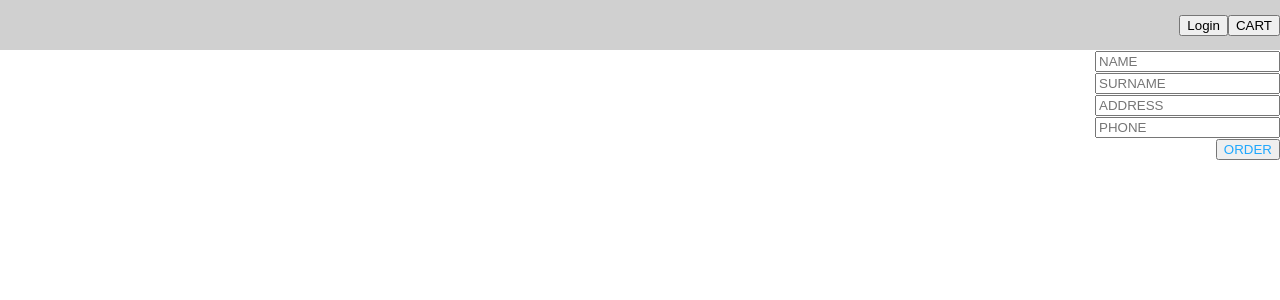
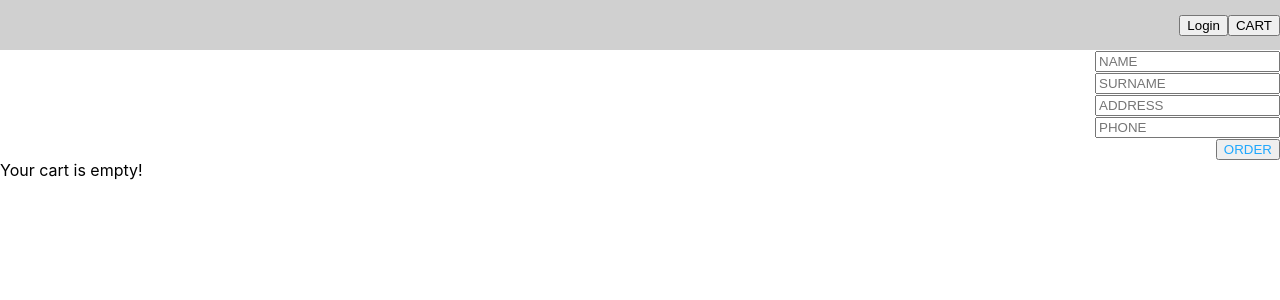
Before and after one commit to Paskinho/store, a React (Create React App) app: page /cart in a window 1280 px wide. Shown: the top 300 px of the page. Built offline with nearby package versions, Linux system fonts and the light colour scheme.

Commit message:
Some refactoring with routes

```diff
--- a/src/features/cart/Cart.tsx
+++ b/src/features/cart/Cart.tsx
@@ -17,6 +17,7 @@ export const Cart = () => {
  const initialValue = {firstName:''}
 
     return (
+        <div>
         <Formik initialValues={initialValue} onSubmit={()=> {
             console.log('successfully')
         }}
@@ -39,5 +40,10 @@ export const Cart = () => {
             </div>
         </div>
         </Formik>
+            <div>
+                Your cart is empty!
+            </div>
+        </div>
+
     )
 }
--- a/src/features/header/Header.tsx
+++ b/src/features/header/Header.tsx
@@ -6,11 +6,11 @@ export const Header = () => {
     const navigate = useNavigate()
 
     const addInCart = () => {
-        return navigate('cart')
+        return navigate('/cart')
     }
 
     const login = () => {
-        return navigate('login')
+        return navigate('/login')
     }
 
     return (
```
